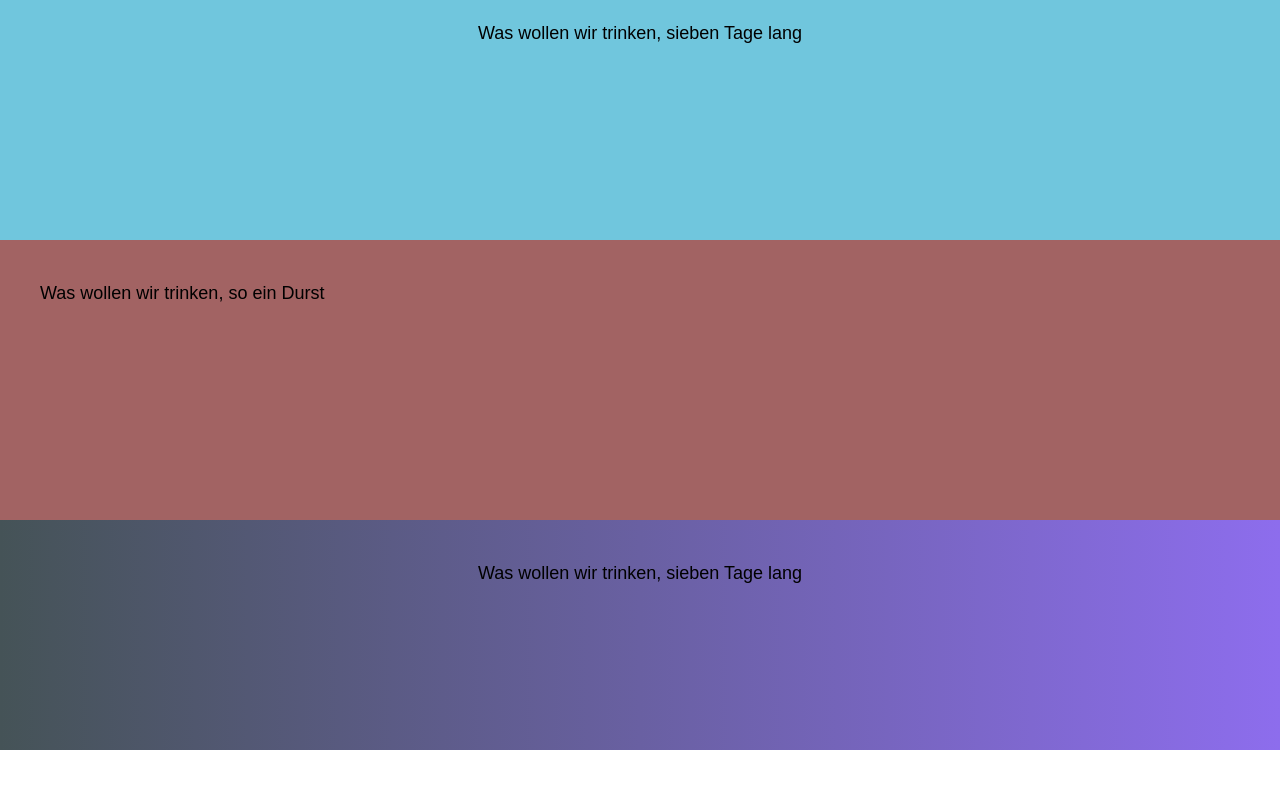
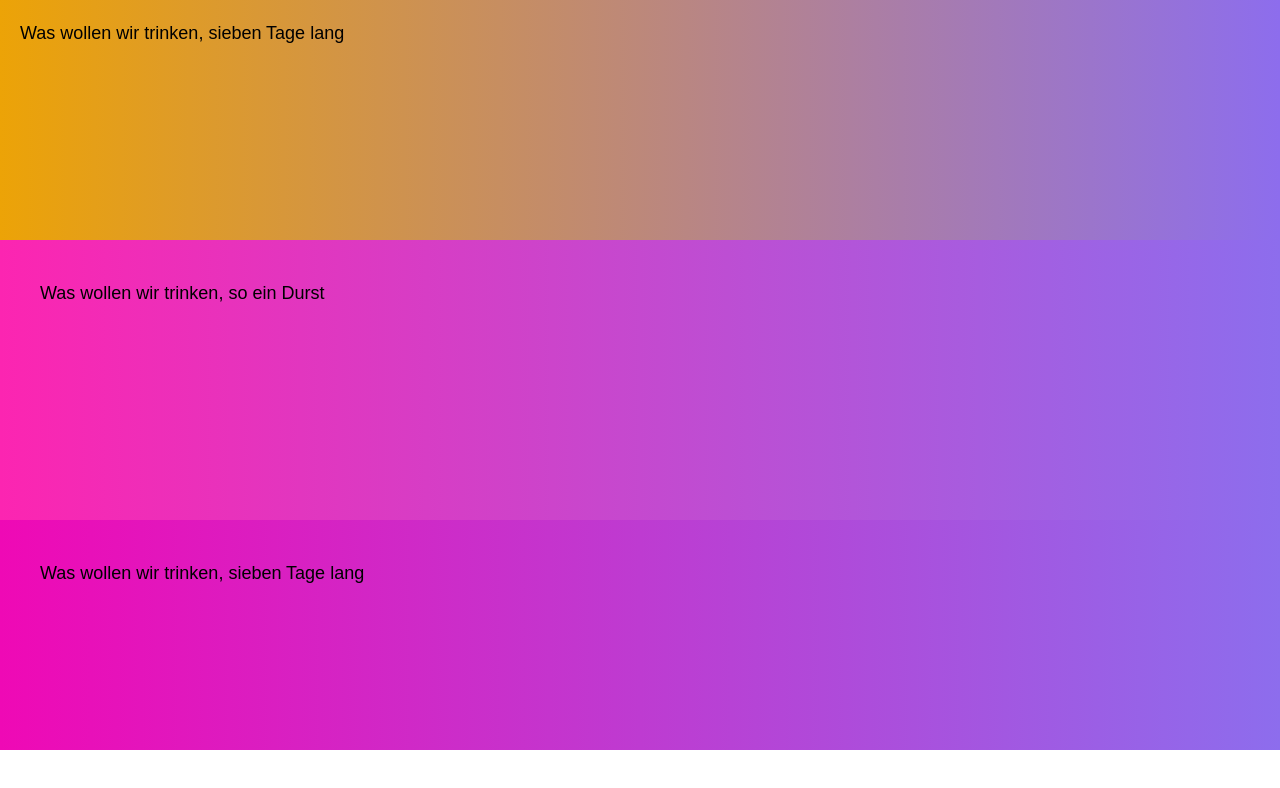
Before and after one commit to Serhii471/Scc_style_lab2, a plain HTML site: page Index.html in a window 1280 px wide. Drawn offline with Linux system fonts and the light colour scheme.

Commit message:
Update styles.css

```diff
--- a/styles.css
+++ b/styles.css
@@ -7,26 +7,28 @@
 body {
   font-family: Arial, sans-serif;
   line-height: 1.5;
+
 }
 
 .header {
-  background: rgb(112, 198, 221);
+  background: linear-gradient(to right, #eca307, #8d6ded);
   padding: 20px;
    min-height: 200px;
-  text-align: center;
+
 }
 
 .main {
-  background: #a26363;
+   background: linear-gradient(to right, #fc25b1, #8d6ded);
   padding: 40px;
   min-height: 200px;
+align-items: center;
 }
 
 .footer {
-  background: linear-gradient(to right, #455357, #8d6ded);
+  background: linear-gradient(to right, #ef09b5, #8d6ded);
   padding: 40px;
    min-height: 150px;
-  text-align: center;
+
 }
 
 .text {
```
